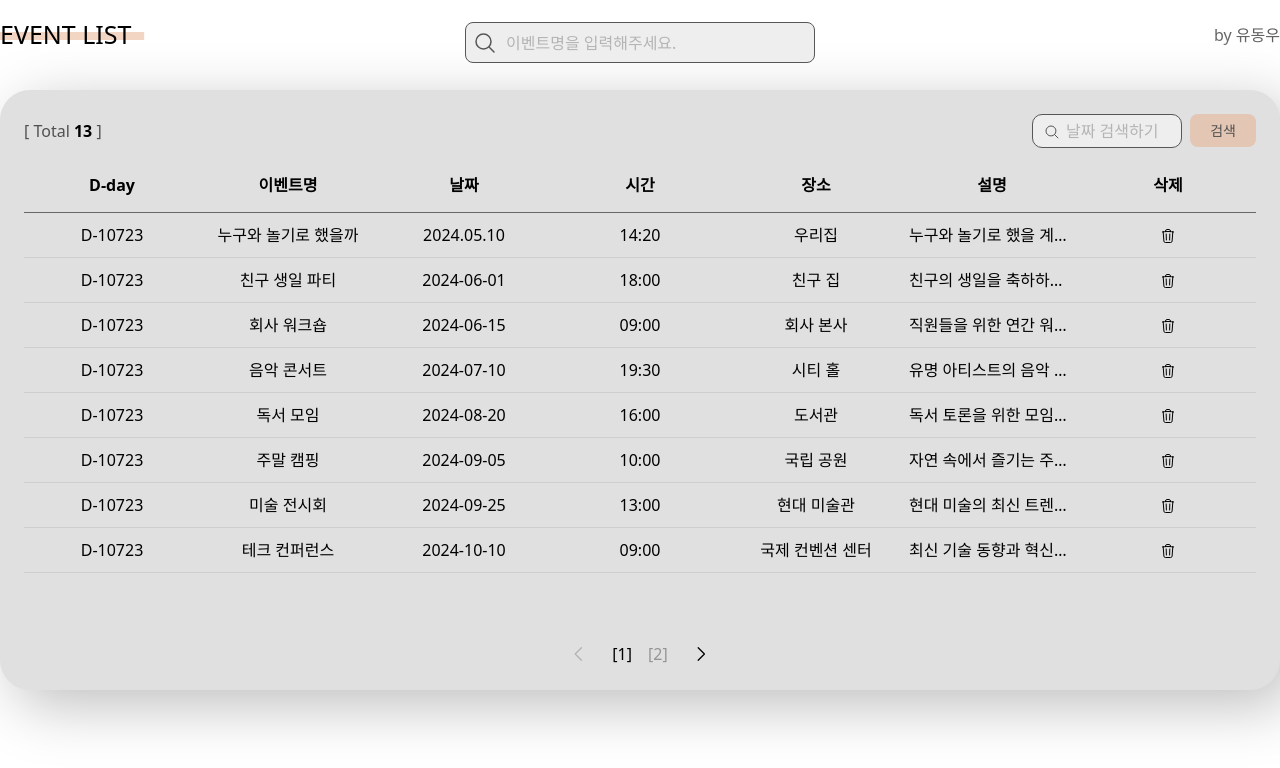
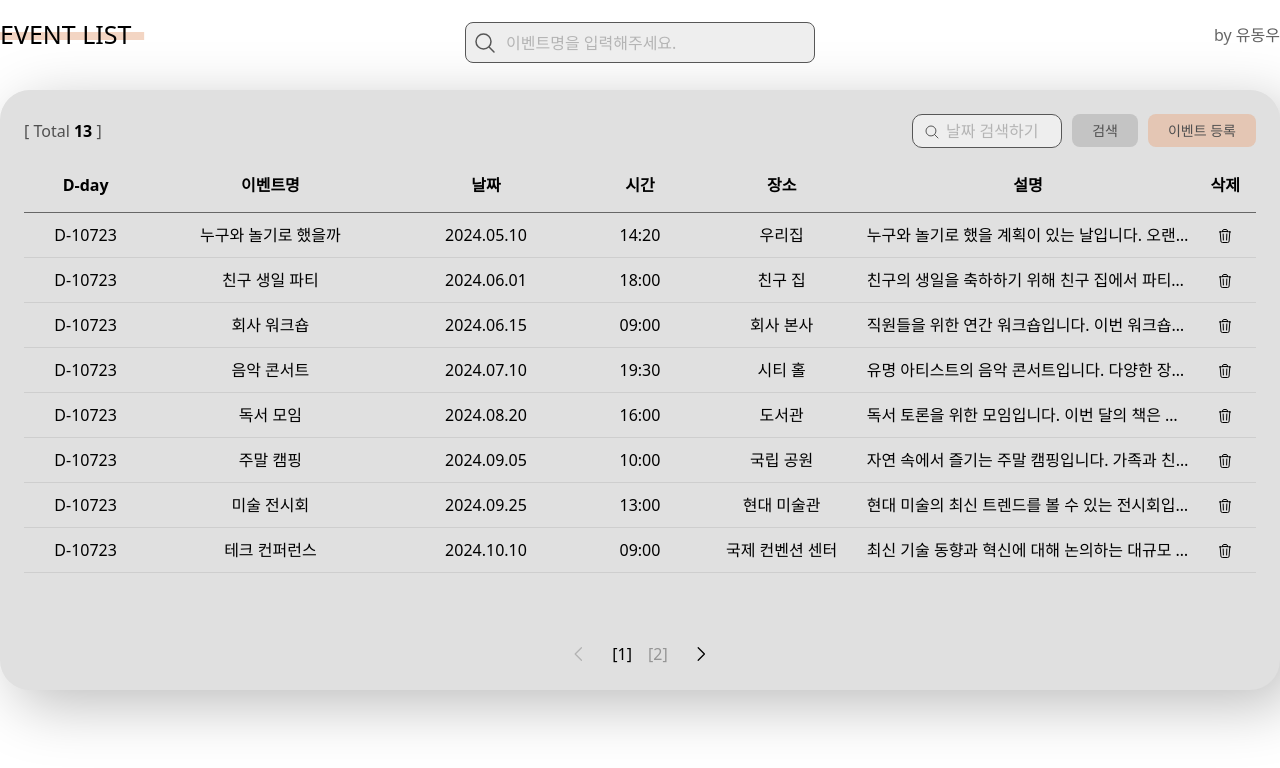
Before and after one commit to devwoodie/insighter-fe-test, a React (Create React App) app: page / in a window 1280 px wide. Shown: the top 768 px of the page. Built offline with nearby package versions, Linux system fonts and the light colour scheme.

Commit message:
feat: 이벤트 등록 화면 구현 완료

```diff
--- a/public/mockData/eventList.json
+++ b/public/mockData/eventList.json
@@ -10,7 +10,7 @@
     {
         "id": 2,
         "eventName": "친구 생일 파티",
-        "date": "2024-06-01",
+        "date": "2024.06.01",
         "time": "18:00",
         "location": "친구 집",
         "description": "친구의 생일을 축하하기 위해 친구 집에서 파티가 열립니다. 맛있는 음식과 케이크, 그리고 다양한 게임과 활동이 준비되어 있습니다. 여러 친구들이 모여 즐거운 시간을 보낼 것입니다."
@@ -18,7 +18,7 @@
     {
         "id": 3,
         "eventName": "회사 워크숍",
-        "date": "2024-06-15",
+        "date": "2024.06.15",
         "time": "09:00",
         "location": "회사 본사",
         "description": "직원들을 위한 연간 워크숍입니다. 이번 워크숍에서는 팀 빌딩 활동, 프로젝트 리뷰, 그리고 향후 계획에 대한 발표가 있을 예정입니다. 여러 강사들이 초청되어 다양한 주제에 대해 강연을 진행할 것입니다."
@@ -26,7 +26,7 @@
     {
         "id": 4,
         "eventName": "음악 콘서트",
-        "date": "2024-07-10",
+        "date": "2024.07.10",
         "time": "19:30",
         "location": "시티 홀",
         "description": "유명 아티스트의 음악 콘서트입니다. 다양한 장르의 음악이 연주될 예정이며, 많은 팬들이 모여 아티스트와 함께 노래를 즐길 것입니다. 티켓은 이미 매진되었으며, 콘서트 후에는 팬미팅도 예정되어 있습니다."
@@ -34,7 +34,7 @@
     {
         "id": 5,
         "eventName": "독서 모임",
-        "date": "2024-08-20",
+        "date": "2024.08.20",
         "time": "16:00",
         "location": "도서관",
         "description": "독서 토론을 위한 모임입니다. 이번 달의 책은 현대 문학의 고전으로, 다양한 주제에 대해 토론할 예정입니다. 참가자들은 각자 준비한 감상과 분석을 공유하고, 책의 주제와 문체, 작가의 의도 등에 대해 깊이 있는 대화를 나눌 것입니다. 이후에는 다음 달에 읽을 책을 선정할 계획입니다."
@@ -42,7 +42,7 @@
     {
         "id": 6,
         "eventName": "주말 캠핑",
-        "date": "2024-09-05",
+        "date": "2024.09.05",
         "time": "10:00",
         "location": "국립 공원",
         "description": "자연 속에서 즐기는 주말 캠핑입니다. 가족과 친구들이 함께 모여 텐트를 치고, 캠프파이어를 하고, 별을 보며 하룻밤을 보낼 예정입니다. 하이킹, 낚시 등 다양한 야외 활동도 계획되어 있습니다."
@@ -50,7 +50,7 @@
     {
         "id": 7,
         "eventName": "미술 전시회",
-        "date": "2024-09-25",
+        "date": "2024.09.25",
         "time": "13:00",
         "location": "현대 미술관",
         "description": "현대 미술의 최신 트렌드를 볼 수 있는 전시회입니다. 다양한 작가들의 작품이 전시될 예정이며, 각 작품에 대한 설명과 작가와의 만남 시간도 준비되어 있습니다. 예술에 관심 있는 사람들이 모여 교류할 수 있는 좋은 기회입니다."
@@ -58,7 +58,7 @@
     {
         "id": 8,
         "eventName": "테크 컨퍼런스",
-        "date": "2024-10-10",
+        "date": "2024.10.10",
         "time": "09:00",
         "location": "국제 컨벤션 센터",
         "description": "최신 기술 동향과 혁신에 대해 논의하는 대규모 컨퍼런스입니다. 여러 유명한 연사들이 참여하여 AI, 블록체인, 사물인터넷 등 다양한 주제에 대해 발표할 예정입니다. 네트워킹 세션도 있어 업계 전문가들과의 교류 기회가 있습니다."
@@ -66,7 +66,7 @@
     {
         "id": 9,
         "eventName": "자선 마라톤",
-        "date": "2024-11-05",
+        "date": "2024.11.05",
         "time": "07:00",
         "location": "도심 공원",
         "description": "지역 사회를 돕기 위한 자선 마라톤 행사입니다. 참가자들은 다양한 거리의 코스를 선택하여 달릴 수 있으며, 참가비는 전액 자선 단체에 기부됩니다. 마라톤 후에는 참가자들을 위한 간단한 식사와 기념품이 제공될 예정입니다."
@@ -74,7 +74,7 @@
     {
         "id": 10,
         "eventName": "겨울 축제",
-        "date": "2024-12-20",
+        "date": "2024.12.20",
         "time": "17:00",
         "location": "시내 광장",
         "description": "연말을 맞이하여 열리는 겨울 축제입니다. 다양한 먹거리와 핸드메이드 상품들이 있는 마켓, 아이스 스케이팅, 라이브 공연 등 여러 가지 즐길 거리가 준비되어 있습니다. 가족과 함께 따뜻하고 즐거운 시간을 보낼 수 있는 축제입니다."
@@ -82,7 +82,7 @@
     {
         "id": 11,
         "eventName": "친구 생일 파티",
-        "date": "2023-06-09",
+        "date": "2023.06.09",
         "time": "18:00",
         "location": "친구 집",
         "description": "친구의 생일을 축하하기 위해 친구 집에서 파티가 열립니다. 맛있는 음식과 케이크, 그리고 다양한 게임과 활동이 준비되어 있습니다. 여러 친구들이 모여 즐거운 시간을 보낼 것입니다."
@@ -90,7 +90,7 @@
     {
         "id": 12,
         "eventName": "회사 워크숍",
-        "date": "2023-12-15",
+        "date": "2023.12.15",
         "time": "09:00",
         "location": "회사 본사",
         "description": "직원들을 위한 연간 워크숍입니다. 이번 워크숍에서는 팀 빌딩 활동, 프로젝트 리뷰, 그리고 향후 계획에 대한 발표가 있을 예정입니다. 여러 강사들이 초청되어 다양한 주제에 대해 강연을 진행할 것입니다."
@@ -98,7 +98,7 @@
     {
         "id": 13,
         "eventName": "음악 콘서트",
-        "date": "2024-01-10",
+        "date": "2024.01.10",
         "time": "19:30",
         "location": "시티 홀",
         "description": "유명 아티스트의 음악 콘서트입니다. 다양한 장르의 음악이 연주될 예정이며, 많은 팬들이 모여 아티스트와 함께 노래를 즐길 것입니다. 티켓은 이미 매진되었으며, 콘서트 후에는 팬미팅도 예정되어 있습니다."
--- a/src/components/EventList/ListCont.tsx
+++ b/src/components/EventList/ListCont.tsx
@@ -43,7 +43,7 @@ export const ListCont = ({
         })
     }
     const handleClick = () => {
-        navigate("/")
+        navigate("/detail", {state: {"type": "detail"}})
     }
 
     return (
@@ -54,7 +54,7 @@ export const ListCont = ({
                     <thead className='border-b-[1px] border-solid border-[#676767]'>
                         <tr>
                             {listHeader?.map((item: TListHeader) => (
-                                <th key={item?.id} className={`w-[${item?.width}%]`}>{item?.title}</th>
+                                <th key={item?.id} style={{width: `${item?.width}%`}}>{item?.title}</th>
                             ))}
                         </tr>
                     </thead>
--- a/src/components/Layout/Header.tsx
+++ b/src/components/Layout/Header.tsx
@@ -1,5 +1,5 @@
 import React from 'react'
-import { useNavigate } from 'react-router-dom'
+import { useLocation, useNavigate } from 'react-router-dom'
 
 export const Header = () => {
 
--- /dev/null
+++ b/src/components/common/CustomBackBtn.tsx
@@ -0,0 +1,18 @@
+import React from 'react'
+import { useNavigate } from 'react-router-dom'
+
+export const CustomBackBtn = () => {
+
+    const navigate = useNavigate();
+
+    return (
+        <div className='absolute right-[-19rem] top-0'>
+            <button onClick={() => navigate(-1)} className='flex'>
+                <svg xmlns="http://www.w3.org/2000/svg" fill="none" viewBox="0 0 24 24" strokeWidth="1.5" stroke="currentColor" className="size-5">
+                    <path strokeLinecap="round" strokeLinejoin="round" d="M9 15 3 9m0 0 6-6M3 9h12a6 6 0 0 1 0 12h-3" />
+                </svg>
+                <span className='text-[16px] ml-1'>뒤로가기</span>
+            </button>
+        </div>
+    )
+}
--- /dev/null
+++ b/src/components/common/CustomButton.tsx
@@ -0,0 +1,21 @@
+import React from 'react';
+
+type TProps = {
+    title: string;
+    onClick: () => void;
+    bgColor: string;
+    ml?: string;
+}
+
+export const CustomButton = ({
+    title,
+    onClick,
+    bgColor,
+    ml
+}: TProps) => {
+    return (
+        <button onClick={onClick} style={{backgroundColor: bgColor, marginLeft: ml? `${ml}px` : "0"}} className='px-5 py-1.5 text-[14px] rounded-lg ml-2 text-[#4f4f4f]'>
+            {title}
+        </button>
+    )
+}
--- /dev/null
+++ b/src/components/common/CustomInput.tsx
@@ -0,0 +1,36 @@
+import React from 'react'
+
+type TProps = {
+    state: string;
+    setState: React.Dispatch<React.SetStateAction<string>>;
+    placeholder: string;
+    textarea?: boolean;
+    disabled: boolean;
+}
+
+export const CustomInput = ({
+    state,
+    setState,
+    placeholder,
+    textarea,
+    disabled
+}: TProps) => {
+    return !textarea ? (
+        <input
+            type='text'
+            value={state}
+            onChange={(e) => setState(e.target.value)}
+            placeholder={placeholder}
+            disabled={disabled}
+            className='disabled:bg-[#cecece] w-[350px] py-1.5 px-5 rounded-lg bg-[#eeeeee] border-[1px] border-solid border-[#575757] placeholder:text-[16px] placeholder:text-[#b4b4b4] text-[18px] outline-none'
+        />
+    ) : (
+        <textarea
+            value={state}
+            onChange={(e) => setState(e.target.value)}
+            placeholder={placeholder}
+            disabled={disabled}
+            className='disabled:bg-[#cecece] h-[100px] resize-none w-[350px] py-1.5 px-5 rounded-lg bg-[#eeeeee] border-[1px] border-solid border-[#575757] placeholder:text-[16px] placeholder:text-[#b4b4b4] text-[18px] outline-none'
+        ></textarea>
+    )
+}
--- /dev/null
+++ b/src/components/common/DetailCont.tsx
@@ -0,0 +1,15 @@
+import React from 'react'
+
+type WrapperProps = {
+	children: React.ReactNode;
+    title: string;
+}
+
+export const DetailCont = ({ children, title }: WrapperProps) => {
+    return (
+        <div className='flex justify-start items-center p-5 border-b-[1px] border-solid border-[#d4d4d4] last:border-none'>
+            <h3 className='text-[18px] w-[100px]'>{title}</h3>
+            {children}
+        </div>
+    )
+}
--- /dev/null
+++ b/src/pages/EventDetailScreen.tsx
@@ -0,0 +1,104 @@
+import React, { useEffect, useState } from 'react'
+import { LayoutCont } from '../components/Layout/LayoutCont'
+import { DetailCont } from '../components/common/DetailCont';
+import { CustomInput } from '../components/common/CustomInput';
+import { DatePickerCont } from '../components/common/DatePickerCont';
+import { CustomButton } from '../components/common/CustomButton';
+import { useLocation, useNavigate } from 'react-router-dom';
+import { CustomBackBtn } from '../components/common/CustomBackBtn';
+
+export const EventDetailScreen = () => {
+
+    const navigate = useNavigate();
+    const locationData = useLocation();
+    const type = locationData.state.type;
+    const [eventName, setEventName] = useState<string>("");
+    const [date, setDate] = useState<Date | null | undefined>();
+    const [time, setTime] = useState<string>("");
+    const [location, setLocation] = useState<string>("");
+    const [description, setDescription] = useState<string>("");
+    const [isDisabled, setIsDisabled] = useState<boolean>(false);
+
+    useEffect(() => {
+        type === "detail" && setIsDisabled(true);
+    }, [type])
+
+    return (
+        <LayoutCont width={"600px"}>
+            <CustomBackBtn />
+
+            <DetailCont title={"이벤트명"}>
+                <CustomInput
+                    state={eventName}
+                    setState={setEventName}
+                    placeholder={"이벤트명을 입력해주세요."}
+                    disabled={isDisabled}
+                />
+            </DetailCont>
+            <DetailCont title={"날짜"}>
+                <DatePickerCont
+                    selectedDate={date}
+                    setSelectedDate={setDate}
+                    disabled={isDisabled}
+                />
+            </DetailCont>
+            <DetailCont title={"시간"}>
+                <CustomInput
+                    state={time}
+                    setState={setTime}
+                    placeholder={"시간을 선택해주세요."}
+                    disabled={isDisabled}
+                />
+            </DetailCont>
+            <DetailCont title={"장소"}>
+                <CustomInput
+                    state={location}
+                    setState={setLocation}
+                    placeholder={"장소를 입력해주세요."}
+                    disabled={isDisabled}
+                />
+            </DetailCont>
+            <DetailCont title={"설명"}>
+                <CustomInput
+                    state={description}
+                    setState={setDescription}
+                    placeholder={"설명을 입력해주세요."}
+                    disabled={isDisabled}
+                    textarea={true}
+                />
+            </DetailCont>
+
+            <div className='flex justify-center mt-3'>
+                {type === "register" ?
+                    <CustomButton
+                        title={"등록하기"}
+                        onClick={() => {}}
+                        bgColor={"#e7a8847c"}
+                    />:
+                    <>
+                    {isDisabled ?
+                        <CustomButton
+                            title={"수정하기"}
+                            onClick={() => setIsDisabled(false)}
+                            bgColor={"#e7a8847c"}
+                        /> :
+                        <>
+                            <CustomButton
+                                title={"취소"}
+                                onClick={() => setIsDisabled(true)}
+                                bgColor={"#c4c4c4"}
+                            />
+                            <CustomButton
+                                title={"수정"}
+                                onClick={() => {}}
+                                bgColor={"#e7a8847c"}
+                                ml={"10"}
+                            />
+                        </>
+                    }
+                    </>
+                }
+            </div>
+        </LayoutCont>
+    )
+}
--- a/src/pages/EventList.tsx
+++ b/src/pages/EventListScreen.tsx
@@ -7,9 +7,12 @@ import { SearchInput } from '../components/EventList/SearchInput';
 import { AxiosResponse } from 'axios';
 import { TEventList } from '../api/types/eventList';
 import { DatePickerCont } from '../components/common/DatePickerCont';
+import { CustomButton } from '../components/common/CustomButton';
+import { useNavigate } from 'react-router-dom';
 
-export const EventList = () => {
+export const EventListScreen = () => {
 
+    const navigate = useNavigate();
     const [list, setList] = useState<TEventList[]>([]);
     const [searchKeyword, setSearchKeyword] = useState('');
     const [currentPage, setCurrentPage] = useState<number>(1);
@@ -33,7 +36,7 @@ export const EventList = () => {
     }, [])
 
     return (
-        <LayoutCont>
+        <LayoutCont width={"100%"}>
             <div className='flex justify-between items-center mb-5'>
                 <span className='text-[#505050] text-[16px]'>[ Total <span className='text-[#000] font-black text-[16px]'>{list?.length}</span> ]</span>
                 <div className='flex justify-end items-center'>
@@ -41,7 +44,18 @@ export const EventList = () => {
                         selectedDate={selectedDate}
                         setSelectedDate={setSelectedDate}
                     />
-                    <button className='px-5 py-1.5 bg-primary text-[14px] rounded-lg ml-2 text-[#4f4f4f]'>검색</button>
+                    <CustomButton
+                        title={"검색"}
+                        onClick={() => {}}
+                        bgColor={"#c4c4c4"}
+                        ml={"10"}
+                    />
+                    <CustomButton
+                        title={"이벤트 등록"}
+                        onClick={() => {navigate("/detail", {state: {"type": "register"}})}}
+                        bgColor={"#e7a8847c"}
+                        ml={"10"}
+                    />
                 </div>
             </div>
             <SearchInput
--- a/src/router/Router.tsx
+++ b/src/router/Router.tsx
@@ -1,6 +1,7 @@
 import { BrowserRouter, Route, Routes } from "react-router-dom";
-import { EventList } from "../pages/EventList";
+import { EventListScreen } from "../pages/EventListScreen";
 import { Layout } from "../pages/Layout";
+import { EventDetailScreen } from "../pages/EventDetailScreen";
 
 export const Router = () => {
 
@@ -8,7 +9,8 @@ export const Router = () => {
         <BrowserRouter>
             <Routes>
                 <Route path='/' element={<Layout />} >
-                    <Route path='/' element={<EventList />} />
+                    <Route path='/' element={<EventListScreen />} />
+                    <Route path='/detail' element={<EventDetailScreen />} />
                 </Route>
             </Routes>
         </BrowserRouter>
```
Also changed, not shown: src/components/Layout/LayoutCont.tsx (+5 -3 lines), src/components/common/DatePickerCont.tsx (+9 -3 lines).
